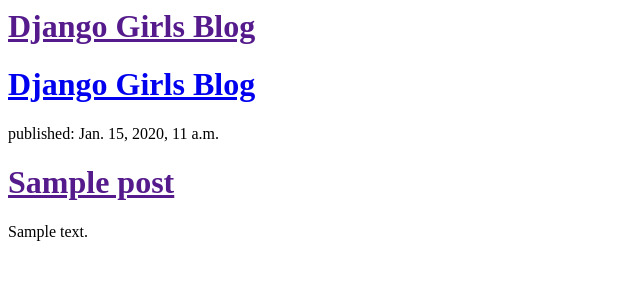
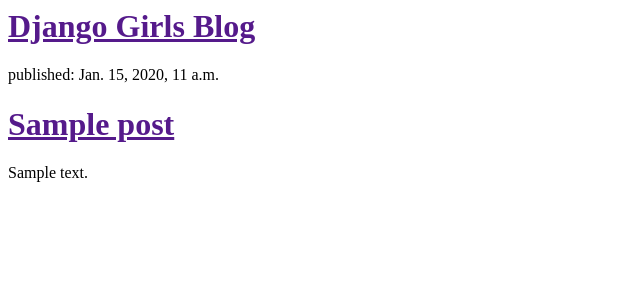
Before and after one commit to Agson19/my-first-blog, a Django app: template blog/templates/blog/post_list.html in a window 1280 px wide. Shown: the top 300 px of the page, without its empty margins (0-640 px from the left). Run offline with Django 3.2, Linux system fonts and the light colour scheme; the template is opened without the code that fills it: values that come from a table or form of the project are taken from there, others are empty; tables that the repository leaves empty hold one stand-in row (values such as "Sample post").

Commit message:
modyfikacja

```diff
--- a/blog/templates/blog/post_list.html
+++ b/blog/templates/blog/post_list.html
@@ -8,8 +8,6 @@
         </div>
 
         <div>
-<div>
-    <h1><a href="/">Django Girls Blog</a></h1>
 </div>
 
 {% for post in posts %}
```
